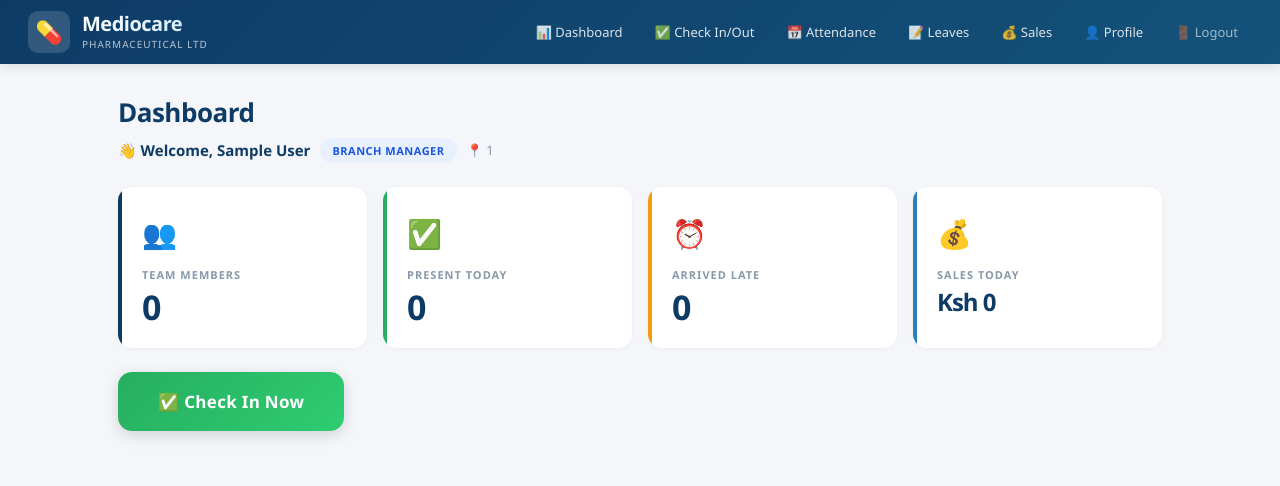
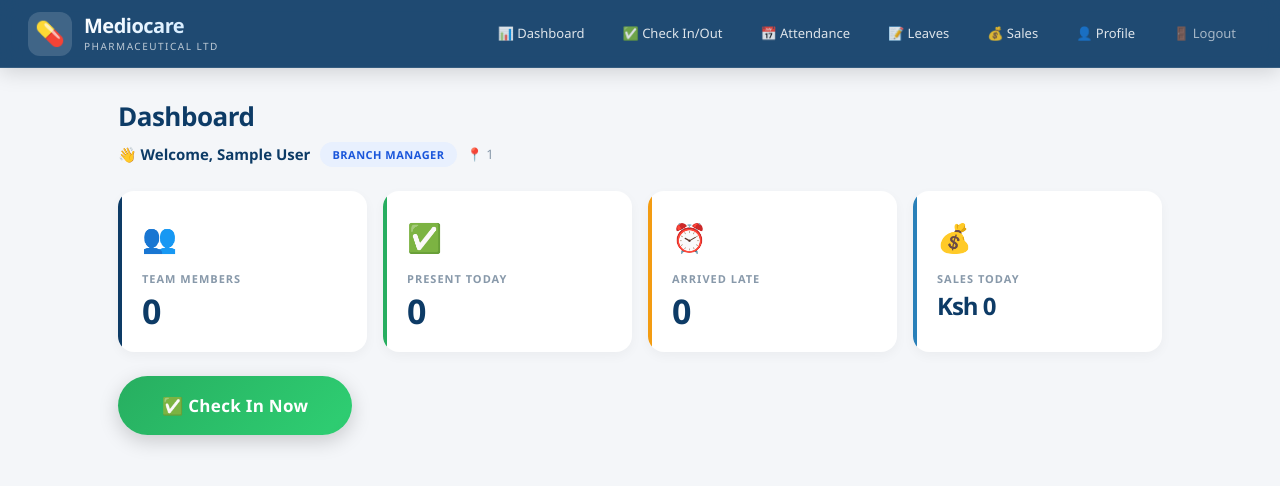
Before and after one commit to mediocareworkpulse/attendance-app, a Flask app: page / in a window 1280 px wide. Shown: the top 486 px of the page. Run offline with Flask 3, Linux system fonts and the light colour scheme; the visitor is signed in with stand-in values (Sample User, id 1); data that the repository does not hold is empty.

Commit message:
Update style.css

```diff
--- a/static/style.css
+++ b/static/style.css
@@ -1,10 +1,32 @@
 *{margin:0;padding:0;box-sizing:border-box}
 body{font-family:'Segoe UI',system-ui,-apple-system,sans-serif;background:#f4f6f9;color:#1a1a2e;line-height:1.6;-webkit-tap-highlight-color:transparent}
 
-/* ═══════════════ HEADER ═══════════════ */
-header{background:linear-gradient(135deg,#0d3b66 0%,#14527a 100%);padding:0 28px;display:flex;justify-content:space-between;align-items:center;height:64px;box-shadow:0 2px 12px rgba(0,0,0,.12);position:sticky;top:0;z-index:100}
+/* ═══════════════ HEADER (Glass Navbar) ═══════════════ */
+header{
+    background:rgba(13,59,102,0.92);
+    backdrop-filter:blur(12px);
+    -webkit-backdrop-filter:blur(12px);
+    padding:0 28px;
+    display:flex;
+    justify-content:space-between;
+    align-items:center;
+    height:68px;
+    box-shadow:0 4px 20px rgba(0,0,0,.15);
+    position:sticky;
+    top:0;
+    z-index:100;
+    border-bottom:1px solid rgba(255,255,255,0.1);
+}
 .brand{display:flex;align-items:center;gap:12px}
-.brand-icon{background:rgba(255,255,255,.15);width:42px;height:42px;border-radius:10px;display:flex;align-items:center;justify-content:center;font-size:22px}
+.brand-icon{
+    background:rgba(255,255,255,.15);
+    width:44px;height:44px;
+    border-radius:12px;
+    display:flex;align-items:center;justify-content:center;
+    font-size:24px;
+    transition:transform 0.3s ease;
+}
+.brand-icon:hover{transform:rotate(10deg) scale(1.05)}
 .brand-info{display:flex;flex-direction:column}
 .brand-name{
     font-size:20px;
@@ -16,11 +38,40 @@
     letter-spacing:-.5px;
     line-height:1.2;
 }
-.brand-sub{font-size:10px;color:rgba(255,255,255,.7);font-weight:500;letter-spacing:1px;text-transform:uppercase}
+.brand-sub{
+    font-size:10px;
+    color:rgba(255,255,255,.7);
+    font-weight:500;
+    letter-spacing:1.5px;
+    text-transform:uppercase;
+}
 .menu-toggle{display:none;background:rgba(255,255,255,.1);border:none;font-size:22px;cursor:pointer;color:#fff;padding:8px 12px;border-radius:8px;width:auto;box-shadow:none}
-nav{display:flex;gap:4px;align-items:center}
-nav a{color:rgba(255,255,255,.85);text-decoration:none;padding:8px 14px;font-size:13px;font-weight:500;border-radius:8px;transition:all .2s;white-space:nowrap}
+nav{display:flex;gap:6px;align-items:center}
+nav a{
+    color:rgba(255,255,255,.85);
+    text-decoration:none;
+    padding:8px 16px;
+    font-size:13px;
+    font-weight:500;
+    border-radius:8px;
+    transition:all 0.25s ease;
+    white-space:nowrap;
+    position:relative;
+}
+nav a::after{
+    content:'';
+    position:absolute;
+    bottom:4px;
+    left:50%;
+    transform:translateX(-50%) scaleX(0);
+    width:60%;
+    height:2px;
+    background:#fff;
+    transition:transform 0.25s ease;
+    border-radius:1px;
+}
 nav a:hover{background:rgba(255,255,255,.12);color:#fff}
+nav a:hover::after{transform:translateX(-50%) scaleX(1)}
 .nav-alert{color:#ffb3b3!important;font-weight:600;background:rgba(231,76,60,.2);animation:pulse 2s infinite}
 @keyframes pulse{0%,100%{opacity:1}50%{opacity:.7}}
 .nav-logout{color:rgba(255,255,255,.6)!important;font-weight:500}
@@ -42,60 +93,220 @@
 
 /* ═══════════════ CARDS ═══════════════ */
 .stats{display:grid;grid-template-columns:repeat(auto-fit,minmax(200px,1fr));gap:16px;margin:24px 0}
-.stat-card{background:#fff;padding:24px;border-radius:14px;box-shadow:0 1px 4px rgba(0,0,0,.04);transition:all .25s;position:relative;overflow:hidden}
-.stat-card::before{content:'';position:absolute;top:0;left:0;width:4px;height:100%;background:#0d3b66;border-radius:14px 0 0 14px}
+.stat-card{
+    background:#fff;
+    padding:24px;
+    border-radius:16px;
+    box-shadow:0 4px 12px rgba(0,0,0,.04);
+    transition:all 0.3s cubic-bezier(0.25,0.8,0.25,1.2);
+    position:relative;
+    overflow:hidden;
+}
+.stat-card::before{
+    content:'';
+    position:absolute;
+    top:0;left:0;
+    width:4px;height:100%;
+    background:#0d3b66;
+    border-radius:16px 0 0 16px;
+}
 .stat-card:nth-child(2)::before{background:#27ae60}
 .stat-card:nth-child(3)::before{background:#f39c12}
 .stat-card:nth-child(4)::before{background:#2980b9}
-.stat-card:hover{transform:translateY(-3px);box-shadow:0 8px 25px rgba(0,0,0,.08)}
+.stat-card:hover{
+    transform:translateY(-6px);
+    box-shadow:0 12px 28px rgba(0,0,0,.12);
+}
 .stat-icon{font-size:28px;margin-bottom:10px}
 .stat-label{font-size:11px;font-weight:600;color:#8899aa;text-transform:uppercase;letter-spacing:1px;margin-bottom:6px}
 .stat-value{font-size:34px;font-weight:800;color:#0d3b66;letter-spacing:-1px;line-height:1}
 
-/* ═══════════════ CHECK IN/OUT BUTTONS ═══════════════ */
-.checkin-container{background:#fff;padding:40px;border-radius:16px;box-shadow:0 2px 10px rgba(0,0,0,.05);text-align:center;margin:20px 0}
+/* ═══════════════ CHECK IN/OUT BUTTONS (Helix & Heat) ═══════════════ */
+.checkin-container{
+    background:#fff;
+    padding:40px;
+    border-radius:20px;
+    box-shadow:0 8px 30px rgba(0,0,0,.05);
+    text-align:center;
+    margin:20px 0;
+    transition:box-shadow 0.3s ease;
+}
+.checkin-container:hover{box-shadow:0 12px 40px rgba(0,0,0,.1)}
 .checkin-title{font-size:20px;font-weight:700;color:#1a1a2e;margin-bottom:8px}
 .checkin-subtitle{color:#8899aa;font-size:14px;margin-bottom:28px}
-.checkin-btn{display:inline-flex;align-items:center;gap:10px;padding:16px 40px;font-size:17px;font-weight:700;border-radius:14px;text-decoration:none;transition:all .3s;letter-spacing:.3px;border:none;cursor:pointer;box-shadow:0 4px 15px rgba(0,0,0,.15)}
-.btn-check-in{background:linear-gradient(135deg,#27ae60,#2ecc71);color:#fff}
-.btn-check-in:hover{transform:translateY(-2px);box-shadow:0 8px 25px rgba(39,174,96,.3)}
-.btn-check-out{background:linear-gradient(135deg,#e74c3c,#c0392b);color:#fff}
-.btn-check-out:hover{transform:translateY(-2px);box-shadow:0 8px 25px rgba(231,76,60,.3)}
-.btn-done{display:inline-flex;align-items:center;gap:8px;background:#d4f5e0;color:#1e7e34;padding:16px 30px;border-radius:14px;font-weight:700;font-size:16px}
+.checkin-btn{
+    display:inline-flex;
+    align-items:center;
+    gap:10px;
+    padding:16px 44px;
+    font-size:17px;
+    font-weight:700;
+    border-radius:50px;          /* pill shape */
+    text-decoration:none;
+    letter-spacing:.3px;
+    border:none;
+    cursor:pointer;
+    position:relative;
+    overflow:hidden;
+    transition:all 0.4s cubic-bezier(0.2,0.9,0.4,1);
+    background-size:200% auto;
+    color:#fff;
+    box-shadow:0 6px 20px rgba(0,0,0,.18);
+}
+/* Green check-in – animated gradient */
+.btn-check-in{
+    background-image:linear-gradient(135deg,#27ae60 0%,#2ecc71 50%,#27ae60 100%);
+}
+.btn-check-in:hover{
+    background-position:right center;
+    transform:scale(1.06);
+    box-shadow:0 12px 28px rgba(39,174,96,.4);
+}
+/* Red check-out – animated gradient */
+.btn-check-out{
+    background-image:linear-gradient(135deg,#e74c3c 0%,#c0392b 50%,#e74c3c 100%);
+}
+.btn-check-out:hover{
+    background-position:right center;
+    transform:scale(1.06);
+    box-shadow:0 12px 28px rgba(231,76,60,.4);
+}
+/* Pulse animation on the button after hover */
+.checkin-btn::after{
+    content:'';
+    position:absolute;
+    top:0;left:0;
+    width:100%;height:100%;
+    background:rgba(255,255,255,0.15);
+    transform:scaleX(0);
+    transition:transform 0.4s ease;
+    border-radius:50px;
+}
+.checkin-btn:hover::after{transform:scaleX(1)}
+
+.btn-done{
+    display:inline-flex;
+    align-items:center;
+    gap:8px;
+    background:#d4f5e0;
+    color:#1e7e34;
+    padding:16px 30px;
+    border-radius:50px;
+    font-weight:700;
+    font-size:16px;
+}
 
 /* ═══════════════ TABLES ═══════════════ */
-.table-container{background:#fff;border-radius:14px;overflow:hidden;box-shadow:0 1px 4px rgba(0,0,0,.04)}
+.table-container{
+    background:#fff;
+    border-radius:16px;
+    overflow:hidden;
+    box-shadow:0 4px 12px rgba(0,0,0,.04);
+}
 table{width:100%;border-collapse:collapse}
-th{background:#f8fafb;font-weight:700;color:#556;font-size:11px;text-transform:uppercase;letter-spacing:.6px;padding:14px 16px;text-align:left;border-bottom:2px solid #e8ecf0}
+th{
+    background:#f8fafb;
+    font-weight:700;
+    color:#556;
+    font-size:11px;
+    text-transform:uppercase;
+    letter-spacing:.6px;
+    padding:14px 16px;
+    text-align:left;
+    border-bottom:2px solid #e8ecf0;
+}
 td{padding:14px 16px;font-size:13px;border-bottom:1px solid #f2f4f6;color:#333}
 tr:last-child td{border-bottom:none}
 tr:hover td{background:#fafbfd}
 .td-name{font-weight:600;color:#0d3b66}
 
 /* ═══════════════ FORMS ═══════════════ */
-.form-card{background:#fff;padding:24px;border-radius:14px;box-shadow:0 1px 4px rgba(0,0,0,.04);margin-bottom:20px}
+.form-card{
+    background:#fff;
+    padding:24px;
+    border-radius:16px;
+    box-shadow:0 4px 12px rgba(0,0,0,.04);
+    margin-bottom:20px;
+    transition:box-shadow 0.3s ease;
+}
+.form-card:hover{box-shadow:0 8px 24px rgba(0,0,0,.08)}
 .form-grid{display:grid;grid-template-columns:repeat(auto-fit,minmax(200px,1fr));gap:16px;align-items:end}
-input,select{border:1.5px solid #dde1e6;padding:11px 14px;font-size:13px;width:100%;border-radius:10px;background:#fff;transition:all .2s}
-input:focus,select:focus{outline:none;border-color:#0d3b66;box-shadow:0 0 0 3px rgba(13,59,102,.08)}
+input,select{
+    border:1.5px solid #dde1e6;
+    padding:11px 14px;
+    font-size:13px;
+    width:100%;
+    border-radius:10px;
+    background:#fff;
+    transition:all 0.25s ease;
+}
+input:focus,select:focus{
+    outline:none;
+    border-color:#0d3b66;
+    box-shadow:0 0 0 4px rgba(13,59,102,.08);
+    transform:scale(1.01);
+}
 label{display:block;margin-bottom:5px;font-size:11px;font-weight:700;color:#556;text-transform:uppercase;letter-spacing:.5px}
 
 /* ═══════════════ BUTTONS ═══════════════ */
-.btn{background:#0d3b66;color:#fff;border:none;padding:11px 24px;cursor:pointer;font-size:13px;font-weight:600;border-radius:10px;text-decoration:none;display:inline-flex;align-items:center;gap:6px;transition:all .2s}
-.btn:hover{background:#0f4c7a;transform:translateY(-1px);box-shadow:0 4px 12px rgba(13,59,102,.2)}
-.btn-danger{background:#fff;color:#e74c3c;border:1px solid #fce4e4;padding:7px 14px;font-size:11px;font-weight:600;border-radius:8px}
+.btn{
+    background:#0d3b66;
+    color:#fff;
+    border:none;
+    padding:11px 24px;
+    cursor:pointer;
+    font-size:13px;
+    font-weight:600;
+    border-radius:10px;
+    text-decoration:none;
+    display:inline-flex;
+    align-items:center;
+    gap:6px;
+    transition:all 0.25s ease;
+}
+.btn:hover{
+    background:#0f4c7a;
+    transform:translateY(-2px);
+    box-shadow:0 6px 18px rgba(13,59,102,.25);
+}
+.btn-danger{
+    background:#fff;
+    color:#e74c3c;
+    border:1px solid #fce4e4;
+    padding:7px 14px;
+    font-size:11px;
+    font-weight:600;
+    border-radius:8px;
+}
 .btn-danger:hover{background:#e74c3c;color:#fff}
 .btn-sm{padding:6px 12px;font-size:11px}
 
 /* ═══════════════ BADGES ═══════════════ */
-.badge{display:inline-block;padding:5px 12px;font-size:10px;font-weight:700;letter-spacing:.5px;text-transform:uppercase;border-radius:20px}
+.badge{
+    display:inline-block;
+    padding:5px 12px;
+    font-size:10px;
+    font-weight:700;
+    letter-spacing:.5px;
+    text-transform:uppercase;
+    border-radius:20px;
+}
 .badge-success{background:#d4f5e0;color:#1e7e34}
 .badge-warning{background:#fff3d6;color:#b45309}
 .badge-danger{background:#fde8e8;color:#c0392b}
 .badge-info{background:#dbeafe;color:#1e40af}
-.badge-purple{background:#ede9fe;color:#6d28d9}
 
 /* ═══════════════ MESSAGES ═══════════════ */
-.alert{padding:14px 18px;margin:14px 0;border-radius:10px;font-size:13px;font-weight:500;display:flex;align-items:center;gap:10px}
+.alert{
+    padding:14px 18px;
+    margin:14px 0;
+    border-radius:12px;
+    font-size:13px;
+    font-weight:500;
+    display:flex;
+    align-items:center;
+    gap:10px;
+}
 .alert-error{background:#fef0ef;color:#c0392b;border-left:4px solid #e74c3c}
 .alert-success{background:#edfaf2;color:#1e7e34;border-left:4px solid #27ae60}
 .alert-warning{background:#fffbf0;color:#b45309;border-left:4px solid #f39c12}
@@ -108,7 +319,7 @@
     .brand-name{font-size:16px}
     .brand-sub{font-size:10px}
     .menu-toggle{display:block}
-    nav{display:none;width:100%;flex-direction:column;padding:8px 0;gap:2px;margin-top:8px}
+    nav{display:none;width:100%;flex-direction:column;padding:8px 0;gap:4px;margin-top:8px}
     nav.show{display:flex}
     nav a{padding:12px 14px;font-size:13px;border-radius:10px;width:100%}
     main{padding:14px}
@@ -116,7 +327,7 @@
     .stats{grid-template-columns:1fr 1fr;gap:10px}
     .stat-card{padding:16px}
     .stat-value{font-size:26px}
-    .checkin-btn{padding:14px 28px;font-size:15px;width:100%;justify-content:center}
+    .checkin-btn{padding:14px 30px;font-size:15px;width:100%;justify-content:center}
     .btn-check-in,.btn-check-out{width:100%;justify-content:center}
     .form-grid{grid-template-columns:1fr}
     table{display:block;overflow-x:auto;-webkit-overflow-scrolling:touch}
```
